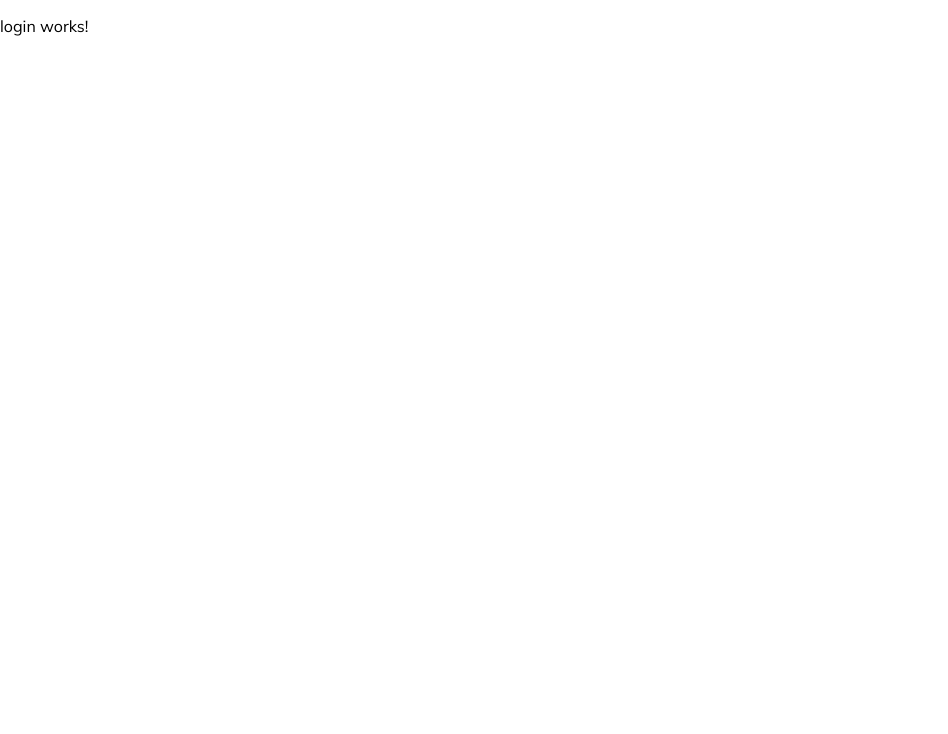
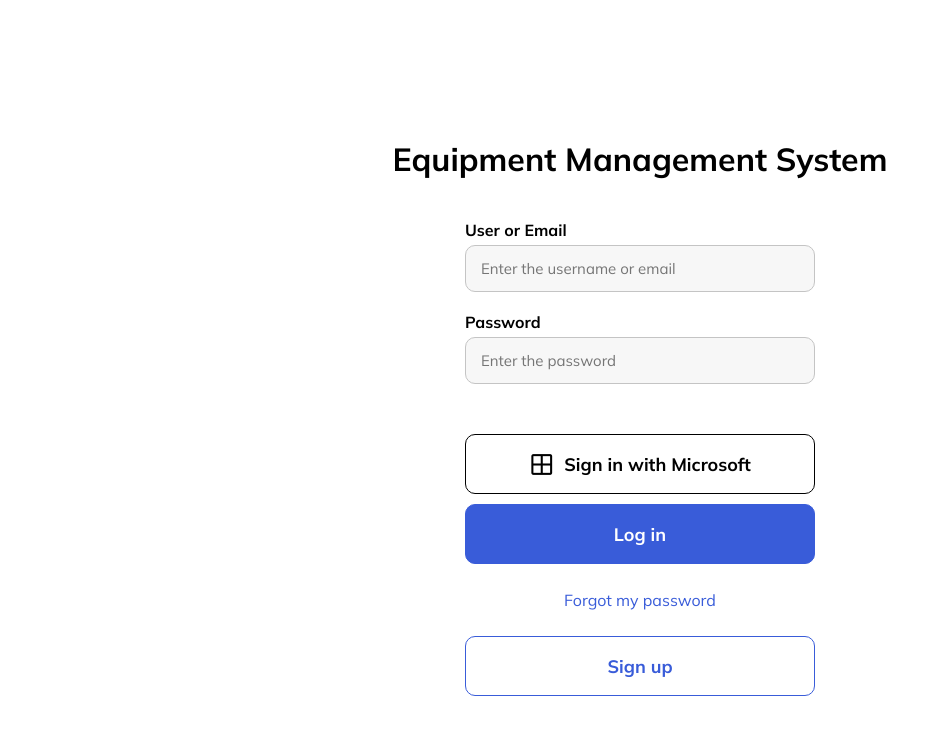
Before and after one commit to Danielcp0809/equipment-management-app, an Angular app: page /login in a window 1280 px wide. Shown: the top 734 px of the page, without its empty margins (0-948 px from the left). Built offline with nearby package versions, Linux system fonts and the light colour scheme; no server answers.

Commit message:
login screen added

```diff
--- a/src/app/login/components/login/login.component.html
+++ b/src/app/login/components/login/login.component.html
@@ -1 +1,38 @@
-<p>login works!</p>
+<div class="webpage">
+    <div class="header">
+        <h1>Equipment Management System</h1>
+    </div>
+    <div class="login-container">
+        <div class="form-container">
+            <form [formGroup]="loginForm">
+                <div class="input_field">
+                    <label>User or Email</label>
+                    <input [class.input_field_error]="userField?.invalid && userField?.touched"
+                        [class.input_field_correct]="userField?.valid && userField?.touched" formControlName="user"
+                        type="text" placeholder="Enter the username or email">
+                    <div class="input_errors" *ngIf="userField?.touched">
+                        <p *ngIf="userField?.hasError('required')"><strong>This field is required</strong></p>
+                    </div>
+                </div>
+                <div class="input_field">
+                    <label>Password</label>
+                    <input [class.input_field_error]="passwordField?.invalid && passwordField?.touched"
+                        [class.input_field_correct]="passwordField?.valid && passwordField?.touched"
+                        formControlName="password" type="password" placeholder="Enter the password">
+                    <div class="input_errors" *ngIf="passwordField?.touched">
+                        <p *ngIf="passwordField?.hasError('required')"><strong>This field is required</strong></p>
+                    </div>
+                </div>
+            </form>
+            <div class="action-buttons">
+                <button class="button ms-signin">
+                    <mat-icon [inline]="true" aria-hidden="false" aria-label="Users icon" fontIcon="window"></mat-icon>
+                    Sign in with Microsoft
+                </button>
+                <button class="button login">Log in</button>
+                <p>Forgot my password</p>
+                <button class="button signup">Sign up</button>
+            </div>
+        </div>
+    </div>
+</div>
--- a/src/app/login/components/login/login.component.scss
+++ b/src/app/login/components/login/login.component.scss
@@ -0,0 +1,75 @@
+.webpage{
+    display: grid;
+    grid-template-rows: 1fr 3fr;
+}
+
+.header{
+    display: flex;
+    align-items: flex-end;
+    justify-content: center;
+}
+
+.login-container{
+    display: flex;
+    align-items: center;
+    flex-direction: column;
+    form{
+        width: 350px;
+    }
+}
+
+.input_field{
+    input{
+        background-color: #F7F7F7;
+        &.input_field_error{
+            background-color: #FFF9F9;
+        }
+    }
+    label{
+        font-weight: bold;
+    }
+
+}
+
+.action-buttons{
+    margin-top: 50px;
+    width: inherit;
+    display: flex;
+    flex-direction: column;
+    gap: 10px;
+    .button{
+        height: 60px;
+        border-radius: 10px;
+        font-size: 18px;
+        font-weight: bold;
+        cursor: pointer;
+        &.ms-signin{
+            background-color: white;
+            border: 1px solid black;
+            display: flex;
+            justify-content: center;
+            align-items: center;
+            gap: 10px;
+            mat-icon{
+                align-items: center;
+                font-size: 25px;
+                display: flex;
+            }
+        }
+        &.login{
+            background-color: #395CD9;
+            color: white;
+            border: 1px solid #395CD9;
+        }
+        &.signup{
+            background-color: white;
+            border: 1px solid #395CD9;
+            color: #395CD9;
+        }
+    }
+    p{
+        text-align: center;
+        color: #395CD9;
+        cursor: pointer;
+    }
+}
--- a/src/app/login/components/login/login.component.ts
+++ b/src/app/login/components/login/login.component.ts
@@ -1,4 +1,5 @@
 import { Component, OnInit } from '@angular/core';
+import { FormBuilder, FormGroup, Validators } from '@angular/forms';
 
 @Component({
   selector: 'app-login',
@@ -7,9 +8,27 @@ import { Component, OnInit } from '@angular/core';
 })
 export class LoginComponent implements OnInit {
 
-  constructor() { }
+  loginForm!: FormGroup
+
+  constructor(private formBuilder: FormBuilder) {
+    this.buildLoginForm();
+  }
 
   ngOnInit(): void {
   }
 
+  buildLoginForm(){
+    this.loginForm = this.formBuilder.group({
+      user:['', [Validators.required]],
+      password: ['', [Validators.required]]
+    })
+  }
+
+  get userField() {
+    return this.loginForm.get('user');
+  }
+  get passwordField() {
+    return this.loginForm.get('password');
+  }
+
 }
--- a/src/styles.scss
+++ b/src/styles.scss
@@ -39,7 +39,7 @@ body { margin: 0; font-family: var(--font_family) }
     }
     input:focus{
         border: 2px solid var(--color_2);
-        height: 41px;
+        height: 43px;
     }
 }
 
@@ -62,7 +62,7 @@ body { margin: 0; font-family: var(--font_family) }
     }
     select:focus{
         border: 2px solid var(--color_1);
-        height: 41px;
+        height: 43px;
     }
 }
 
@@ -92,6 +92,7 @@ body { margin: 0; font-family: var(--font_family) }
 
 .input_field_error{
     border: 2px solid var(--danger) !important;
+    height: 43px;
 }
 
 .botton_disabled{
```
Also changed, not shown: src/app/login/login.module.ts (+6 -1 lines).
